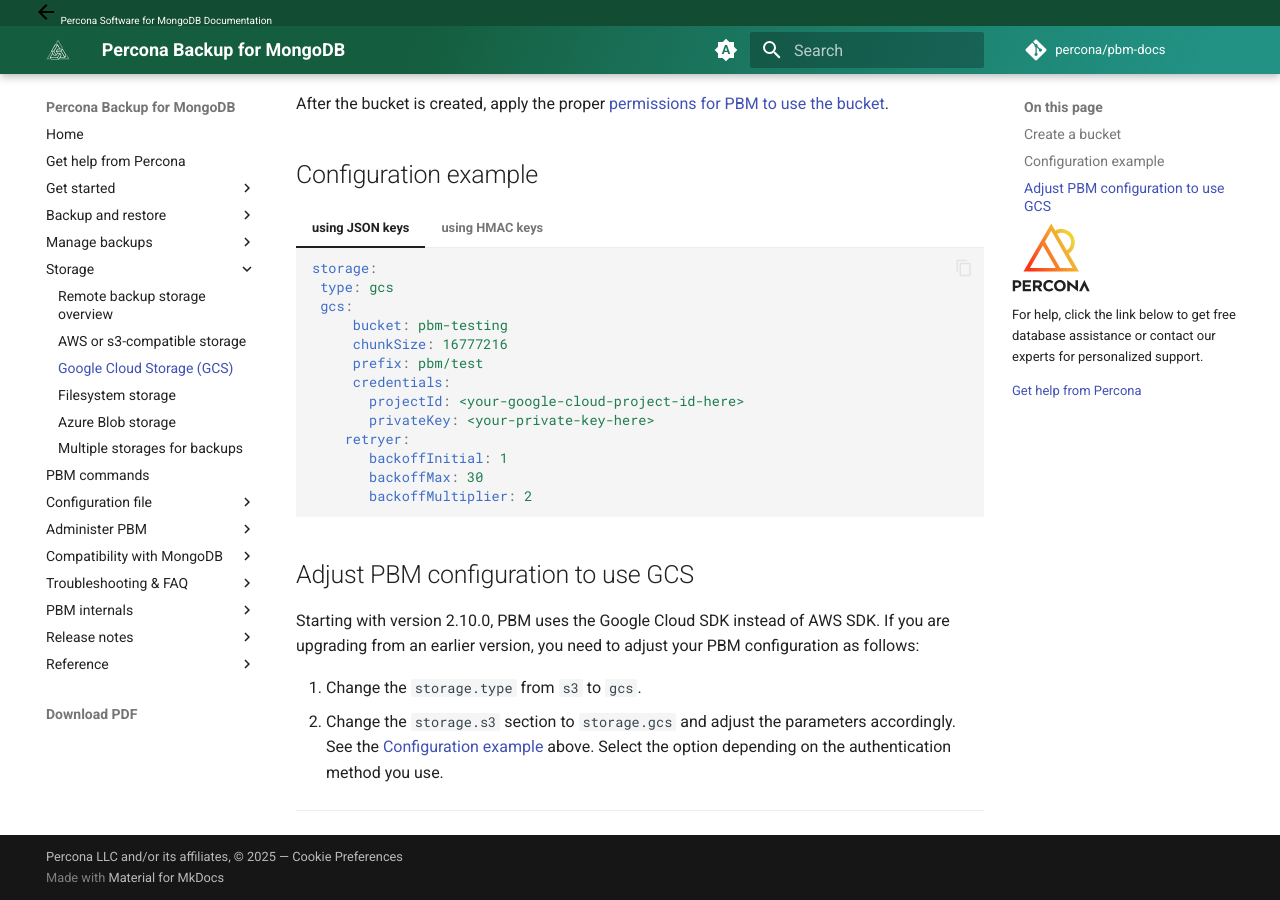
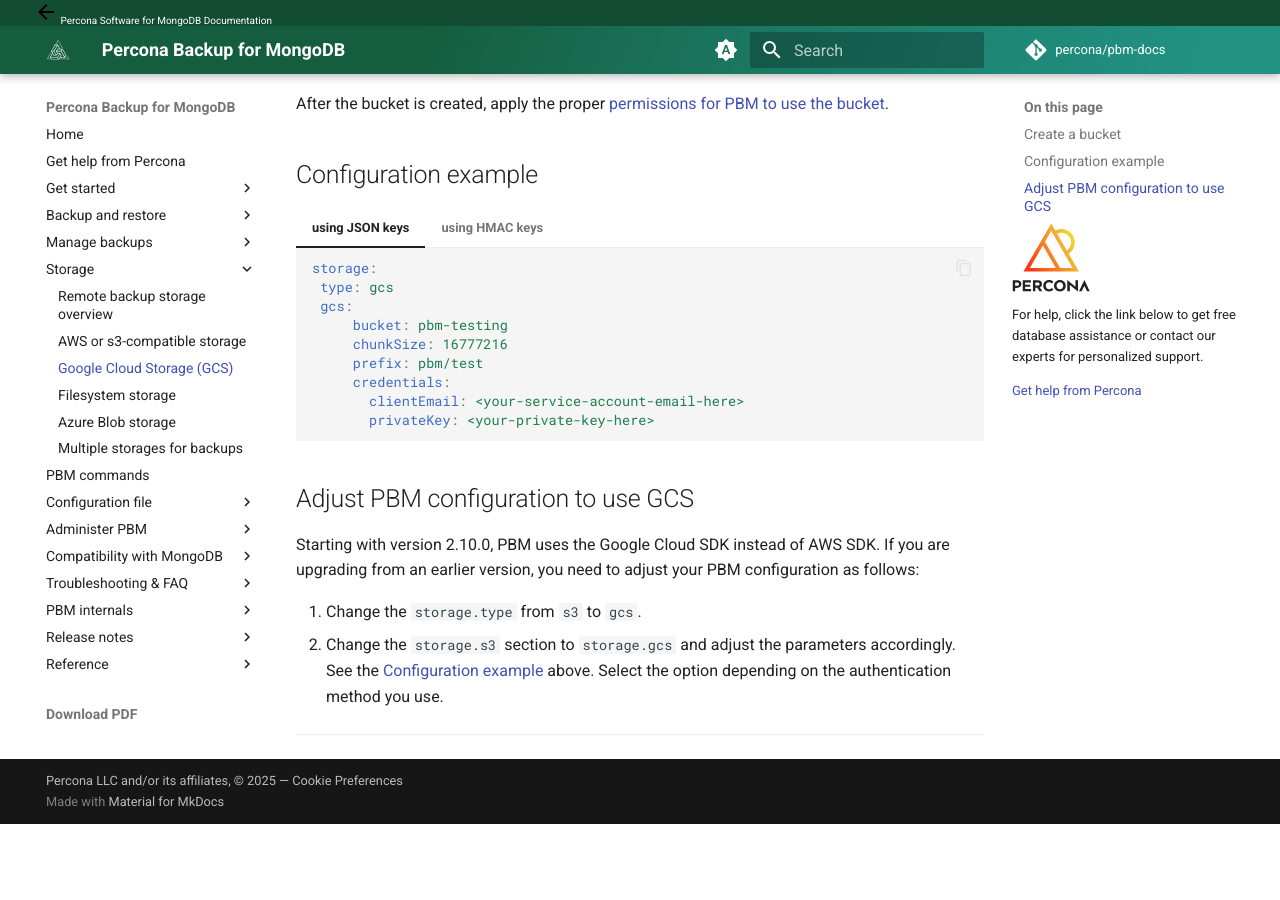
Before and after one commit to percona/pbm-docs, an MkDocs documentation site: the page built from docs/details/gcs.md, in a window 1280 px wide and 900 px high, scrolled down 945 px. Built offline with MkDocs 1.6.1 and Material for MkDocs 9.7.7, drawn with Linux system fonts in a browser that asks for light colours; nearby versions of some CDN libraries; comment, search, counter and statistics services are not loaded; after the commit the page ends 1769 px from its top, so only the background shows below that.

Commit message:
Changed projectID to clientEmail

````diff
--- a/docs/details/gcs.md
+++ b/docs/details/gcs.md
@@ -50,12 +50,8 @@
          chunkSize: 16777216
          prefix: pbm/test
          credentials:
-           projectId: <your-google-cloud-project-id-here>
+           clientEmail: <your-service-account-email-here>
            privateKey: <your-private-key-here>
-        retryer:
-           backoffInitial: 1
-           backoffMax: 30
-           backoffMultiplier: 2
     ```
 
 === "using HMAC keys"
@@ -71,10 +67,6 @@
 		 credentials:
 		   HMACAccessKey: <your-access-key-id-here>
 		   HMACSecret: <your-secret-key-here>
-        retryer:
-           backoffInitial: 1
-           backoffMax: 30
-           backoffMultiplier: 2
 	```
 
 ## Adjust PBM configuration to use GCS
````
Also changed, not shown: docs/install/backup-storage.md (+1 -1 lines), docs/reference/configuration-options.md (+2 -2 lines).
